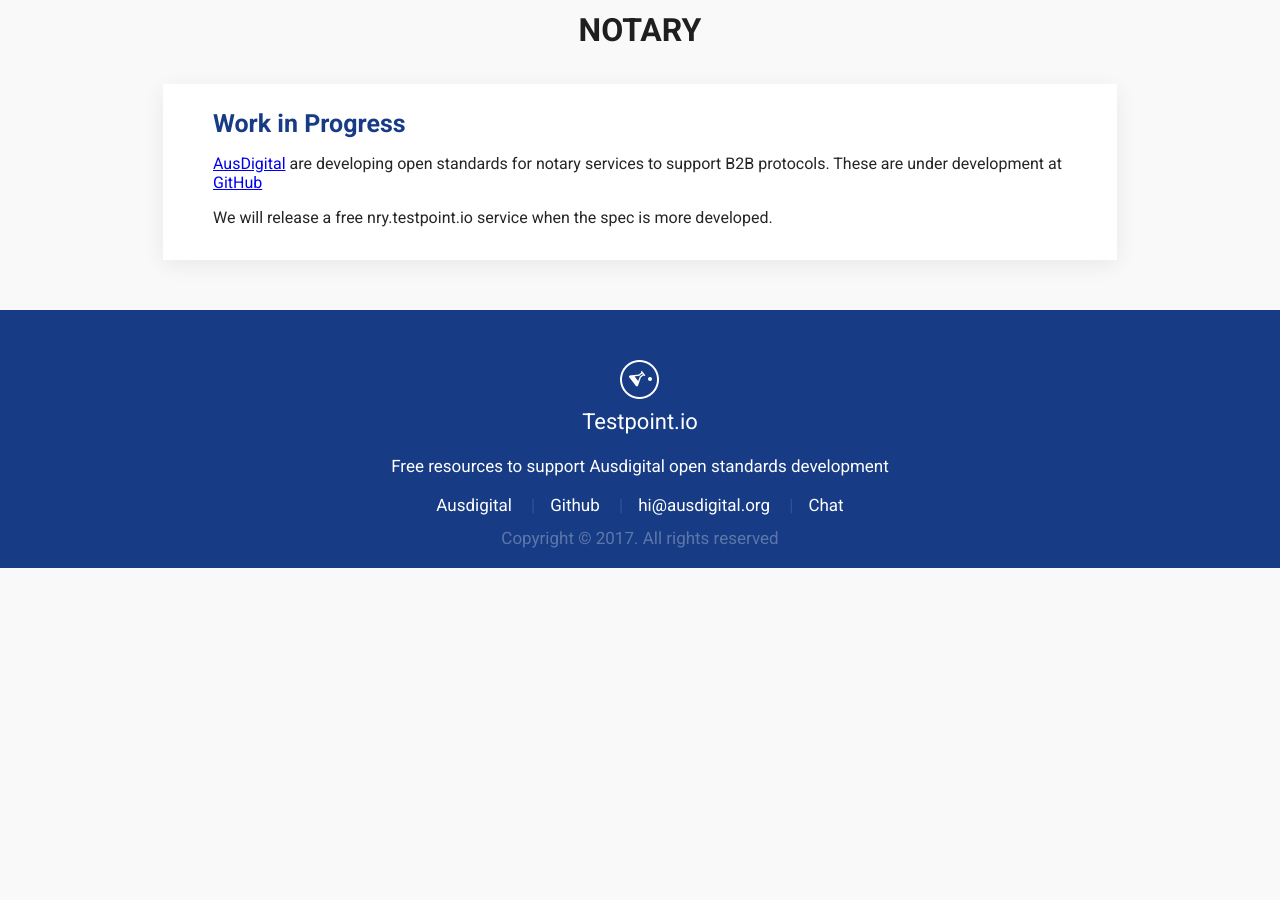
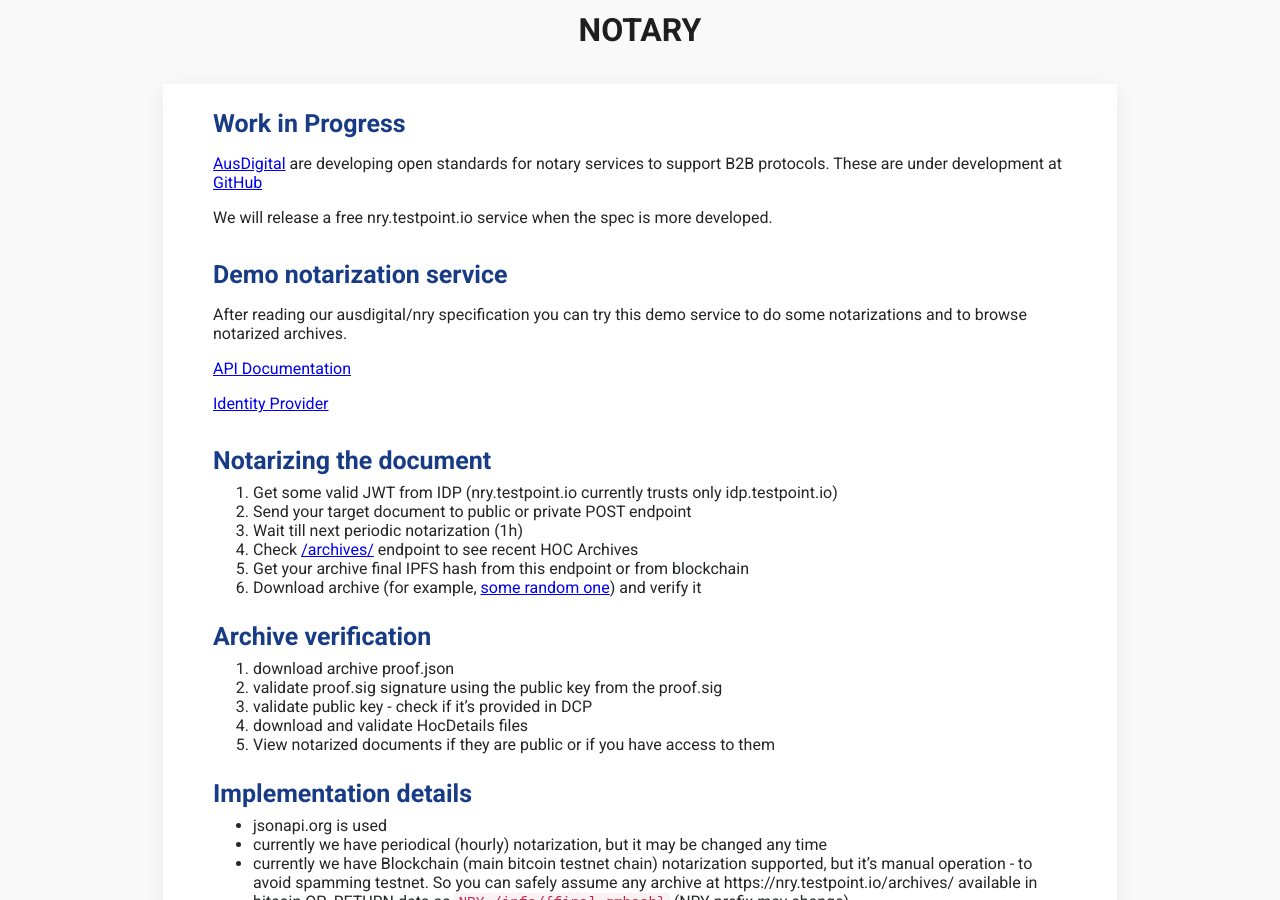
Before and after one commit to test-point/test-point.github.io, a Jekyll site: the page built from pages/nry.md, in a window 1280 px wide and 900 px high, scrolled down 1062 px. Built offline with Jekyll 4.4.1, drawn with Linux system fonts in a browser that asks for light colours; before the commit the page ends 1630 px from its top, so only the background shows below that; some of the changed text lies outside the part shown.

Commit message:
Notarizer testpoint page

```diff
--- a/pages/nry.md
+++ b/pages/nry.md
@@ -14,3 +14,45 @@
 [AusDigital](http://ausdigital.org/) are developing open standards for notary services to support B2B protocols. These are under development at [GitHub](https://github.com/ausdigital/ausdigital-nry)
 
 We will release a free nry.testpoint.io service when the spec is more developed.
+
+### Demo notarization service
+
+After reading our ausdigital/nry specification you can try this demo service to do some notarizations and to browse notarized archives.
+
+[API Documentation](https://app.swaggerhub.com/api/ausdigital/ausdigital-nry/1.0)
+
+[Identity Provider](https://idp.testpoint.io/)
+
+### Notarizing the document
+
+1. Get some valid JWT from IDP (nry.testpoint.io currently trusts only idp.testpoint.io)
+2. Send your target document to public or private POST endpoint
+3. Wait till next periodic notarization (1h)
+4. Check [/archives/](https://nry.testpoint.io/archives/) endpoint to see recent HOC Archives
+5. Get your archive final IPFS hash from this endpoint or from blockchain
+6. Download archive (for example, [some random one](http://ipfs.io/ipfs/QmbairJbKaVX5rqTHjY5WfSABQkzzYgPTc3iQxhNtqhK6Q)) and verify it
+
+### Archive verification
+
+1. download archive proof.json
+2. validate proof.sig signature using the public key from the proof.sig
+3. validate public key - check if it's provided in DCP
+4. download and validate HocDetails files
+5. View notarized documents if they are public or if you have access to them
+
+
+### Implementation details
+
+* jsonapi.org is used
+* currently we have periodical (hourly) notarization, but it may be changed any time
+* currently we have Blockchain (main bitcoin testnet chain) notarization supported, but it's manual operation - to avoid spamming testnet. So you can safely assume any archive at https://nry.testpoint.io/archives/ available in bitcoin OP_RETURN data as `NRY /ipfs/{final_qmhash}` (NRY prefix may change).
+
+### Example of list documents request
+
+<pre>curl --header 'Accept: application/json; indent=4' \
+    'https://nry.testpoint.io/public/'
+</pre>
+
+### Help and support
+
+The service is currently in BETA, so some minor problems are expected. Don't hesitate to contact us by [Slack channel](https://ausdigital.slack.com/messages/spec-nry/) of you have any problems or questions.
```
